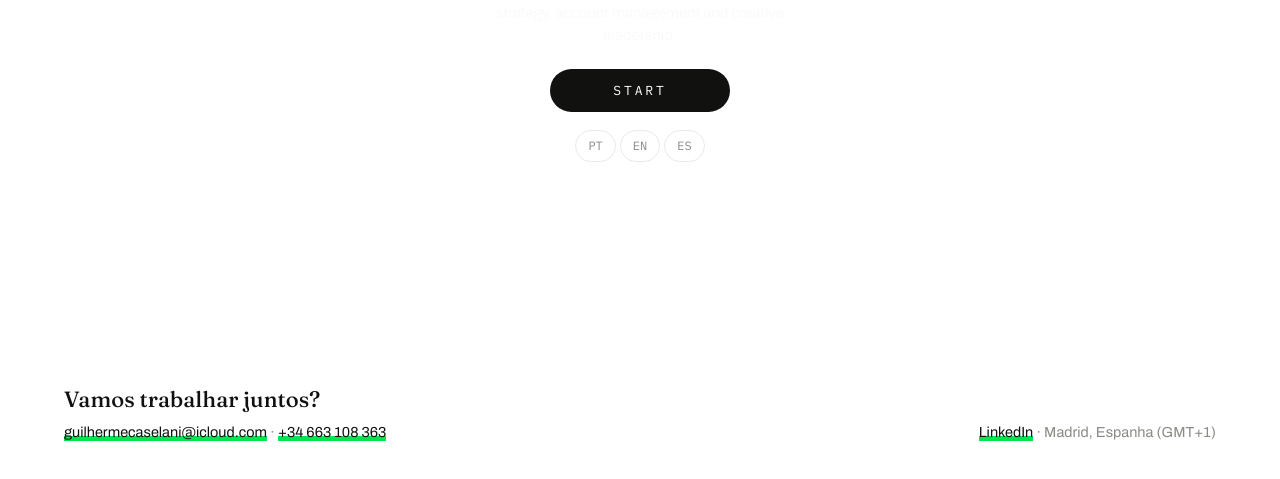
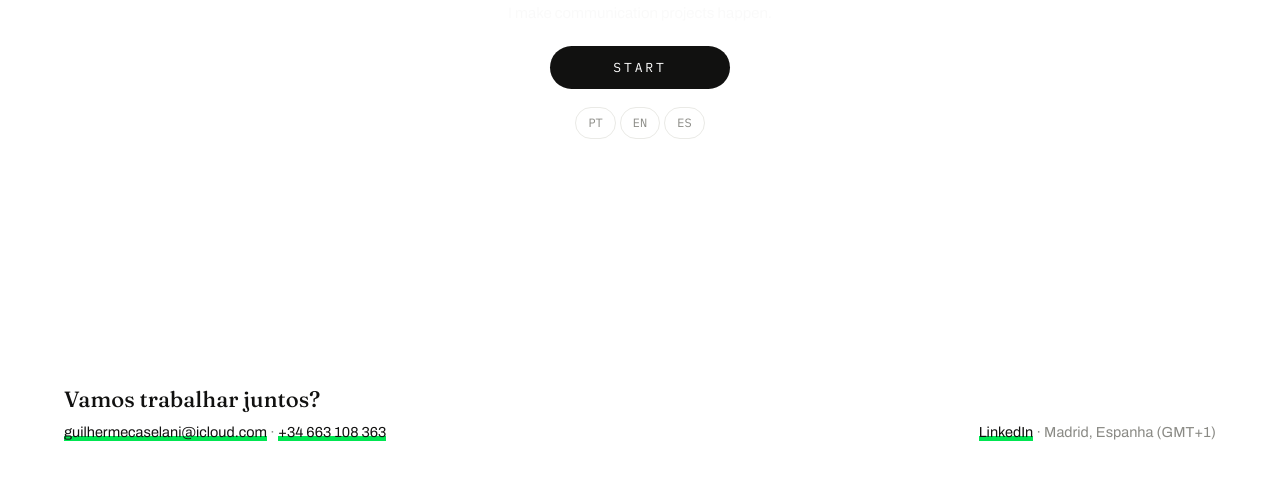
Before and after one commit to guicaselani/guilhermecaselani.com, a plain HTML site: page index.html in a window 1280 px wide. Shown: the part 434-913 px from the top of the page. Drawn offline with Linux system fonts and the light colour scheme.

Commit message:
Trim intro subtitle and drop "three countries" from superpowers
Shortens the intro subtitle to just the part before the em dash, and
removes the "and three countries" clause from the languages superpower
line, across PT/EN/ES. Also fixes a leftover duplicated "mi" in the
ES carousel title (Navega por mi vida y trabajo).

Co-Authored-By: Claude Sonnet 5 <noreply@anthropic.com>

```diff
--- a/index.html
+++ b/index.html
@@ -383,7 +383,7 @@
 <div id="intro">
   <h2>Guilherme Caselani</h2>
   <h1 id="introTitle"><span>Navegue pela minha vida e trabalho</span></h1>
-  <p class="intro-sub" id="introSub">Faço projetos de comunicação saírem do papel — estratégia, gestão de contas e liderança criativa.</p>
+  <p class="intro-sub" id="introSub">Faço projetos de comunicação saírem do papel.</p>
   <div class="start-wrap">
     <button id="startBtn">Começar</button>
     <div class="intro-lang" role="group" aria-label="Idioma">
@@ -772,7 +772,7 @@
       <li>Traduzo cliente pra criativo e criativo pra cliente.</li>
       <li>Entendo o sistema inteiro antes de mexer nele.</li>
       <li>Seguro uma sala. Apresentar pra stakeholder é dos meus momentos favoritos.</li>
-      <li>Funciono em três idiomas e em três países.</li>
+      <li>Funciono em três idiomas.</li>
       <li>Lembro bem que atrás do crachá somos todos humanos.</li>
     </ul>
   </section>
@@ -872,12 +872,12 @@
   const introTitles={
     pt:'Navegue pela minha vida e trabalho',
     en:'Sail through my life and work',
-    es:'Navega por mi vida y mi trabajo'
+    es:'Navega por mi vida y trabajo'
   };
   const introSubs={
-    pt:'Faço projetos de comunicação saírem do papel — estratégia, gestão de contas e liderança criativa.',
-    en:'I make communication projects happen — strategy, account management and creative leadership.',
-    es:'Hago que los proyectos de comunicación salgan del papel — estrategia, gestión de cuentas y liderazgo creativo.'
+    pt:'Faço projetos de comunicação saírem do papel.',
+    en:'I make communication projects happen.',
+    es:'Hago que los proyectos de comunicación salgan del papel.'
   };
   const startLabels={pt:'Começar',en:'Start',es:'Empezar'};
   const introTitleEl=document.getElementById('introTitle');
```
Also changed, not shown: en/index.html (+2 -2 lines), es/index.html (+2 -2 lines).
